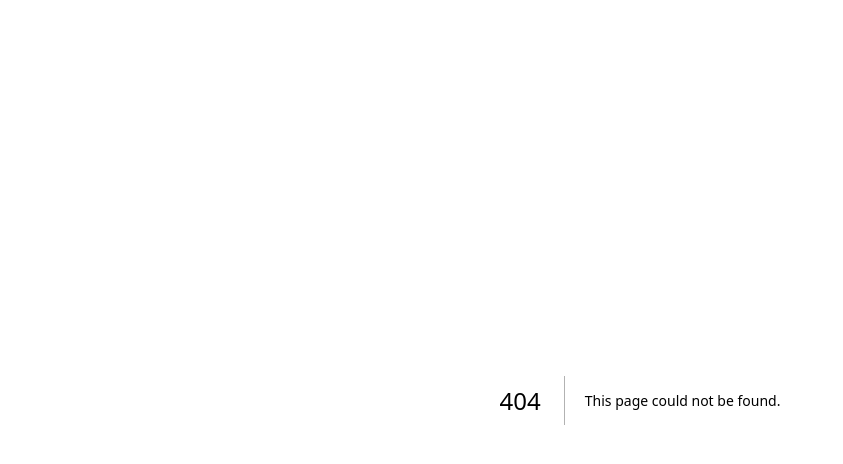
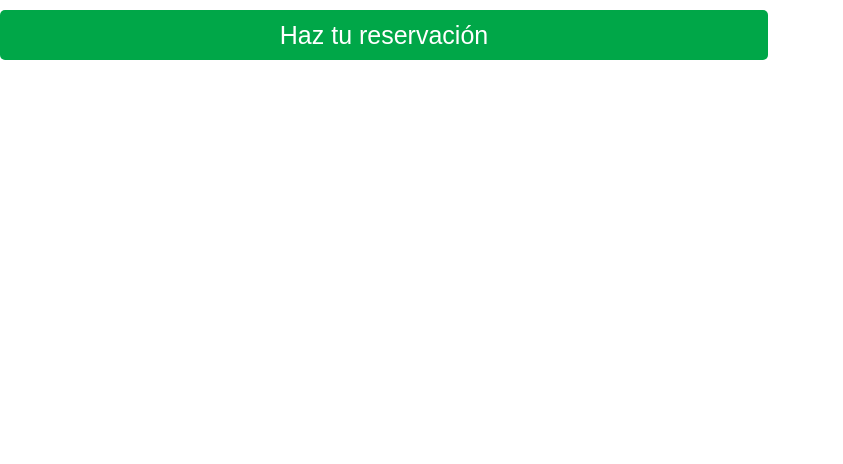
Before and after one commit to Bemazepedaib/-naayari-tours-frontEnd, a Next.js app: page /elements/ModalReservation in a window 1280 px wide. Before the commit this address had no page. Shown: the top 464 px of the page, without its empty margins (0-843 px from the left). Built offline with nearby package versions, Linux system fonts and the light colour scheme.

Commit message:
Added modalReservations & updated reservations

```diff
--- /dev/null
+++ b/src/pages/elements/ModalReservation.js
@@ -0,0 +1,42 @@
+import Button from 'react-bootstrap/Button';
+import Modal from 'react-bootstrap/Modal';
+import Image from 'next/image'
+import Styles from '../../styles/elementStyles/ModalReservation.module.css'
+
+import React, { useState } from 'react'
+
+function ModalReservation({ datos }) {
+
+    const image = 'https://drive.google.com/uc?export=view&id=1hKQxSheX5io9bPjn99_TedN8SCTNcsoK'
+
+    const [show, setShow] = useState(false, null);
+
+    const handleClose = () => setShow(false);
+    const handleShow = () => setShow(true);
+
+    console.log("modal")
+    console.log(datos)
+
+    return (
+        <>
+            <Button bsPrefix={Styles.btn} onClick={handleShow} >
+                Haz tu reservación
+            </Button>
+
+            <Modal show={show} onHide={handleClose} centered size="lg" backdrop="static" keyboard={false}>
+                <Modal.Header bsPrefix={Styles.modalHeader} closeButton>
+                    <Image src={image} width={70} height={70} alt="Naayari tours" />
+                    <Modal.Title>Confirma tus datos</Modal.Title>
+                </Modal.Header>
+                <Modal.Body bsPrefix={Styles.modalBody}>Tus datos son: {datos}</Modal.Body>
+                <Modal.Footer bsPrefix={Styles.centerButton}>
+                    <Button bsPrefix={Styles.modalButton} onClick={handleClose}>
+                        Confirmar datos
+                    </Button>
+                </Modal.Footer>
+            </Modal>
+        </>
+    )
+}
+
+export default ModalReservation
--- a/src/styles/Reservations.module.css
+++ b/src/styles/Reservations.module.css
@@ -75,10 +75,88 @@
     resize: none;
 }
 
+.centerButton {
+    display: flex;
+    justify-content: center;
+    align-items: center;
+    grid-column: span 5;
+}
+
+.modalBody {
+    display: flex;
+    justify-content: center;
+    align-items: center;
+    margin-top: 10px;
+}
+
+.modalHeader {
+    display: flex;
+    justify-content: space-between;
+    align-items: center;
+    margin: 10px 30px;
+}
+
+.modalButton {
+    font-family: 'Oswald', sans-serif;
+    background-color: #00a748;
+    border: NONE;
+    border-radius: 5px;
+    box-sizing: border-box;
+    color: #ffffff;
+    cursor: pointer;
+    display: inline-block;
+    font-size: 20px;
+    line-height: normal;
+    padding: 4px 10px;
+    text-align: center;
+    transition: all 300ms cubic-bezier(.23, 1, 0.32, 1);
+    will-change: transform;
+    margin-bottom: 5px;
+    margin-top: 10px;
+    width: 60%;
+    height: 50px;
+}
+
+.btn {
+    font-family: 'Oswald', sans-serif;
+    background-color: #00a748;
+    border: NONE;
+    border-radius: 5px;
+    box-sizing: border-box;
+    color: #ffffff;
+    cursor: pointer;
+    display: inline-block;
+    font-size: 25px;
+    line-height: normal;
+    padding: 4px 10px;
+    text-align: center;
+    transition: all 300ms cubic-bezier(.23, 1, 0.32, 1);
+    will-change: transform;
+    margin-bottom: 5px;
+    margin-top: 10px;
+    width: 60%;
+    height: 50px;
+}
+
+.btn:hover {
+    color: #ffffff;
+    background-color: #00a748;
+    box-shadow: rgba(0, 0, 0, 0.25) 0 8px 15px;
+    transform: translateY(-2px);
+    border: NONE;
+}
+
+.btn:active {
+    box-shadow: none;
+    transform: translateY(0);
+}
+
+
 @media (max-width: 1025px) {
     .contenedorFormulario {
         grid-column: span 5;
     }
+
     .contenedorDatos {
         grid-column: span 5;
     }
--- /dev/null
+++ b/src/styles/elementStyles/ModalReservation.module.css
@@ -0,0 +1,75 @@
+.centerButton {
+    display: flex;
+    justify-content: center;
+    align-items: center;
+    grid-column: span 5;
+}
+
+.modalBody {
+    display: flex;
+    justify-content: center;
+    align-items: center;
+    margin-top: 10px;
+}
+
+.modalHeader {
+    display: flex;
+    justify-content: space-between;
+    align-items: center;
+    margin: 10px 30px;
+}
+
+.modalButton {
+    font-family: 'Oswald', sans-serif;
+    background-color: #00a748;
+    border: NONE;
+    border-radius: 5px;
+    box-sizing: border-box;
+    color: #ffffff;
+    cursor: pointer;
+    display: inline-block;
+    font-size: 20px;
+    line-height: normal;
+    padding: 4px 10px;
+    text-align: center;
+    transition: all 300ms cubic-bezier(.23, 1, 0.32, 1);
+    will-change: transform;
+    margin-bottom: 5px;
+    margin-top: 10px;
+    width: 60%;
+    height: 50px;
+}
+
+.btn {
+    font-family: 'Oswald', sans-serif;
+    background-color: #00a748;
+    border: NONE;
+    border-radius: 5px;
+    box-sizing: border-box;
+    color: #ffffff;
+    cursor: pointer;
+    display: inline-block;
+    font-size: 25px;
+    line-height: normal;
+    padding: 4px 10px;
+    text-align: center;
+    transition: all 300ms cubic-bezier(.23, 1, 0.32, 1);
+    will-change: transform;
+    margin-bottom: 5px;
+    margin-top: 10px;
+    width: 60%;
+    height: 50px;
+}
+
+.btn:hover {
+    color: #ffffff;
+    background-color: #00a748;
+    box-shadow: rgba(0, 0, 0, 0.25) 0 8px 15px;
+    transform: translateY(-2px);
+    border: NONE;
+}
+
+.btn:active {
+    box-shadow: none;
+    transform: translateY(0);
+}
```
Also changed, not shown: src/pages/sites/Reservations.js (+33 -23 lines).
